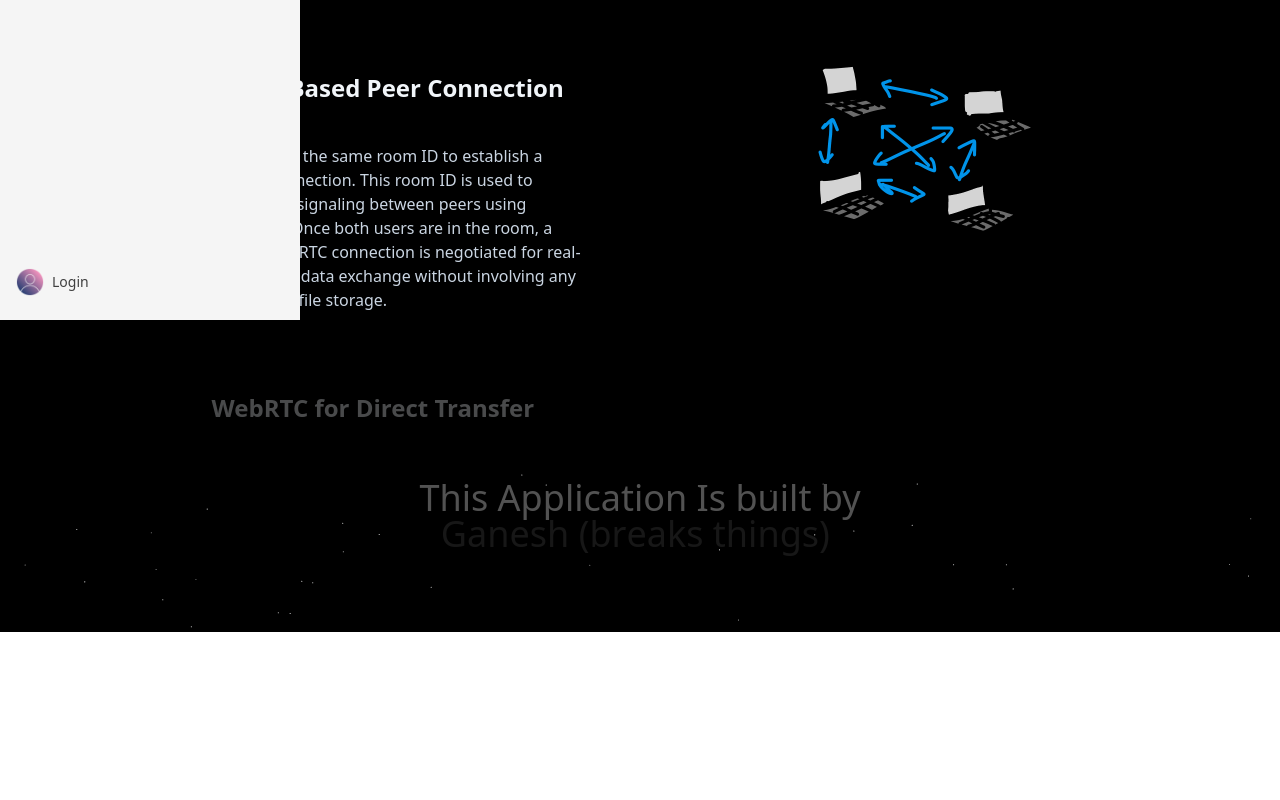
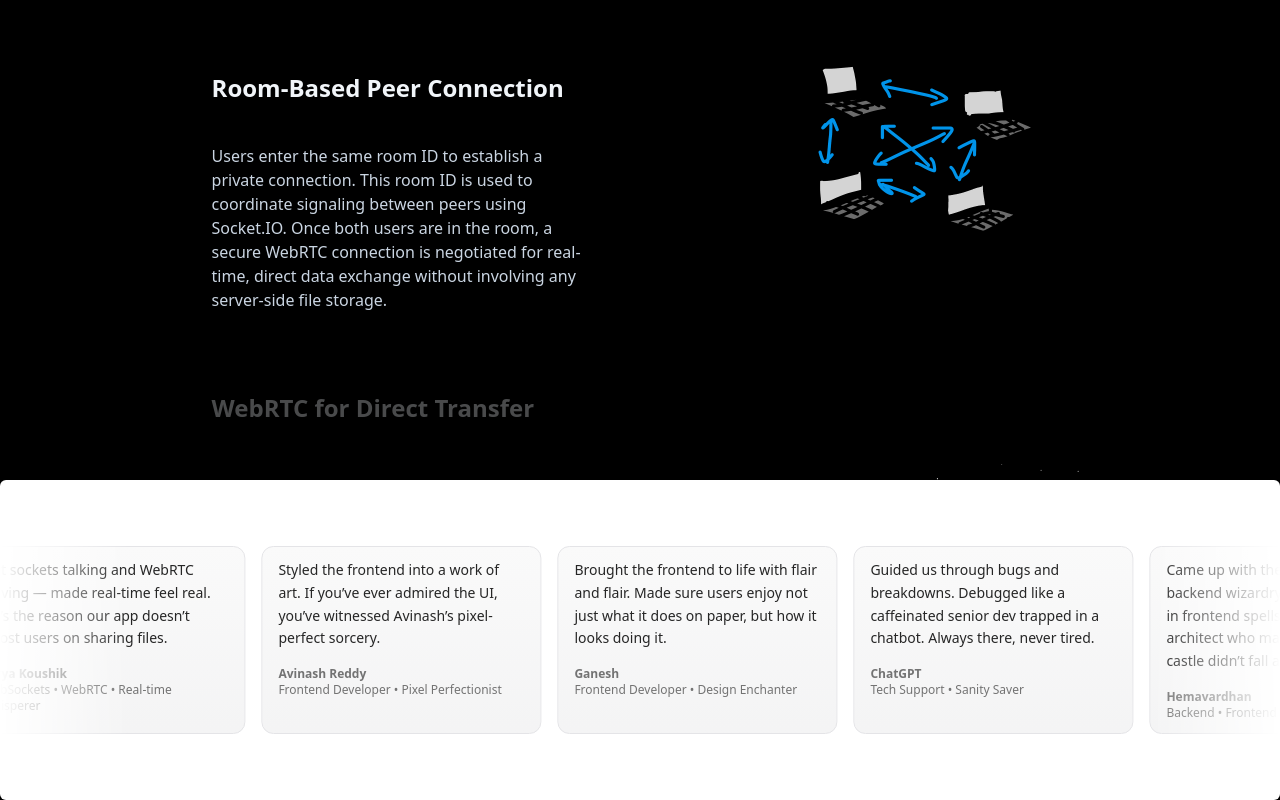
Before and after one commit to VardhanVelamakanni/P2P_file_sharing_system, a React (Vite) app in the folder client/frontend_p2p/: page / in a window 1280 px wide. Shown: the part 480-1280 px from the top of the page. Before the commit the page ends 1112 px from the top, so only its background shows below. Built offline with nearby package versions, Linux system fonts and the light colour scheme; no server answers.

Commit message:
commit changes

```diff
--- a/client/frontend_p2p/src/App.tsx
+++ b/client/frontend_p2p/src/App.tsx
@@ -2,17 +2,20 @@ import { SidebarDemo } from './components/ui/navbar/floating-compo';
 import { CoverDemo } from './components/ui/cover/cover-copm';
 import { BackgroundWrapper } from './components/ui/cover/BackgroundWrapper';
 import { StickyScrollRevealDemo } from './components/ui/component2/stickycomp';
-import { FlipWordsDemo } from './components/ui/footer/flipcomp';
+
+import { InfiniteMovingCardsDemo } from './components/ui/footer/flip-words';
 import FileShare from './components/FileShare';
 import { BrowserRouter as Router, Routes, Route } from 'react-router-dom';
 
 function HomePage() {
   return (
     <BackgroundWrapper>
-      <SidebarDemo />
+
       <CoverDemo />
       <StickyScrollRevealDemo />
-      <FlipWordsDemo/>
+
+      <InfiniteMovingCardsDemo/>
+
     </BackgroundWrapper>
   );[
 
--- a/client/frontend_p2p/src/components/ui/footer/flip-words.tsx
+++ b/client/frontend_p2p/src/components/ui/footer/flip-words.tsx
@@ -1,86 +1,52 @@
 "use client";
-import React, { useCallback, useEffect, useState } from "react";
-import { AnimatePresence, motion } from "motion/react";
-import { cn } from "../../../lib/utils";
 
-export const FlipWords = ({
-  words,
-  duration = 3000,
-  className,
-}: {
-  words: string[];
-  duration?: number;
-  className?: string;
-}) => {
-  const [currentWord, setCurrentWord] = useState(words[0]);
-  const [isAnimating, setIsAnimating] = useState<boolean>(false);
+import React from "react";
+import { InfiniteMovingCards } from "../footer/flipcomp";
 
-  const startAnimation = useCallback(() => {
-    const nextIndex = (words.indexOf(currentWord) + 1) % words.length;
-    setCurrentWord(words[nextIndex]);
-    setIsAnimating(true);
-  }, [currentWord, words]);
+export function InfiniteMovingCardsDemo() {
+  return (
+    <div className="h-[20rem] flex flex-col items-center justify-center relative overflow-hidden rounded-md antialiased bg-white dark:bg-black dark:bg-grid-white/[0.1]">
+      {/* Remove internal padding/gap above and below */}
+      <div className="w-full">
+        <InfiniteMovingCards
+          items={testimonials}
 
-  useEffect(() => {
-    if (!isAnimating) {
-      const timeout = setTimeout(startAnimation, duration);
-      return () => clearTimeout(timeout);
-    }
-  }, [isAnimating, duration, startAnimation]);
+          speed="slow"
+        />
+      </div>
+    </div>
+  );
+}
 
-  return (
-    <AnimatePresence
-      onExitComplete={() => {
-        setIsAnimating(false);
-      }}
-    >
-      <motion.div
-        initial={{ opacity: 0, y: 10 }}
-        animate={{ opacity: 1, y: 0 }}
-        transition={{ type: "spring", stiffness: 100, damping: 10 }}
-        exit={{
-          opacity: 0,
-          y: -40,
-          x: 40,
-          filter: "blur(8px)",
-          scale: 2,
-          position: "absolute",
-        }}
-        className={cn(
-          "z-10 inline-flex items-center text-left text-neutral-900 dark:text-neutral-100 leading-none m-0 p-0",
-          className
-        )}
-        key={currentWord}
-      >
-        {currentWord.split(" ").map((word, wordIndex) => (
-          <motion.span
-            key={word + wordIndex}
-            initial={{ opacity: 0, y: 10, filter: "blur(8px)" }}
-            animate={{ opacity: 1, y: 0, filter: "blur(0px)" }}
-            transition={{
-              delay: wordIndex * 0.3,
-              duration: 0.3,
-            }}
-            className="inline-block whitespace-nowrap"
-          >
-            {word.split("").map((letter, letterIndex) => (
-              <motion.span
-                key={word + letterIndex}
-                initial={{ opacity: 0, y: 10, filter: "blur(8px)" }}
-                animate={{ opacity: 1, y: 0, filter: "blur(0px)" }}
-                transition={{
-                  delay: wordIndex * 0.3 + letterIndex * 0.05,
-                  duration: 0.2,
-                }}
-                className="inline-block"
-              >
-                {letter}
-              </motion.span>
-            ))}
-            <span className="inline-block">&nbsp;</span>
-          </motion.span>
-        ))}
-      </motion.div>
-    </AnimatePresence>
-  );
-};
+const testimonials = [
+  {
+    quote:
+      "Came up with the big idea, led backend wizardry, and even dabbled in frontend spells. Basically the architect who made sure the whole castle didn’t fall apart.",
+    name: "Hemavardhan",
+    title: "Backend • Frontend • Idea Machine",
+  },
+  {
+    quote:
+      "Got sockets talking and WebRTC waving — made real-time feel real. He’s the reason our app doesn’t ghost users on sharing files.",
+    name: "Satya Koushik",
+    title: "WebSockets • WebRTC • Real-time Whisperer",
+  },
+  {
+    quote:
+      "Styled the frontend into a work of art. If you’ve ever admired the UI, you’ve witnessed Avinash’s pixel-perfect sorcery.",
+    name: "Avinash Reddy",
+    title: "Frontend Developer • Pixel Perfectionist",
+  },
+  {
+    quote:
+      "Brought the frontend to life with flair and flair. Made sure users enjoy not just what it does on paper, but how it looks doing it.",
+    name: "Ganesh",
+    title: "Frontend Developer • Design Enchanter",
+  },
+  {
+    quote:
+      "Guided us through bugs and breakdowns. Debugged like a caffeinated senior dev trapped in a chatbot. Always there, never tired.",
+    name: "ChatGPT",
+    title: "Tech Support • Sanity Saver",
+  },
+];
--- a/client/frontend_p2p/src/components/ui/footer/flipcomp.tsx
+++ b/client/frontend_p2p/src/components/ui/footer/flipcomp.tsx
@@ -1,20 +1,75 @@
-import React from "react";
-import { FlipWords } from "../footer/flip-words";
+"use client";
 
-export function FlipWordsDemo() {
-  const names = [
-    "Hemavardhan (writes code)",
-    "Ganesh (breaks things)",
-    "Avinash (fixes it later)",
-    "Koushik (still confused)",
-  ];
+import { cn } from "../../../lib/utils";
+import React, { useEffect, useRef } from "react";
+
+export const InfiniteMovingCards = ({
+  items,
+  speed = "normal",
+  pauseOnHover = false,
+  className,
+}: {
+  items: {
+    quote: string;
+    name: string;
+    title: string;
+  }[];
+  speed?: "fast" | "normal" | "slow";
+  pauseOnHover?: boolean;
+  className?: string;
+}) => {
+  const scrollerRef = useRef<HTMLUListElement>(null);
+
+  useEffect(() => {
+    if (!scrollerRef.current) return;
+
+    const scroller = scrollerRef.current;
+    const children = Array.from(scroller.children);
+    children.forEach((child) => {
+      const clone = child.cloneNode(true);
+      scroller.appendChild(clone);
+    });
+  }, []);
+
+  const getDuration = () => {
+    if (speed === "fast") return "20s";
+    if (speed === "slow") return "50s";
+    return "30s"; // normal
+  };
 
   return (
-    <div className="flex justify-center items-center px-4 py-0 my-0 leading-none h-auto mb-20">
-      <div className="text-4xl font-normal text-neutral-600 dark:text-neutral-400 text-center leading-none py-0 my-0">
-        This Application Is built by <br />
-        <FlipWords words={names} />
-      </div>
+    <div
+      className={cn(
+        "w-full overflow-hidden relative",
+        "[mask-image:linear-gradient(to_right,transparent,white_10%,white_90%,transparent)]",
+        className
+      )}
+      style={{ "--animation-duration": getDuration() } as React.CSSProperties}
+    >
+      <ul
+        ref={scrollerRef}
+        className={cn(
+          "flex w-max gap-4 animate-scroll",
+          pauseOnHover && "hover:[animation-play-state:paused]"
+        )}
+      >
+        {items.map((item, idx) => (
+          <li
+            key={`${item.name}-${idx}`}
+            className="w-[220px] lg:w-[280px] shrink-0 rounded-xl border border-zinc-200 bg-gradient-to-b from-zinc-50 to-zinc-100 px-4 py-3 dark:border-zinc-700 dark:from-zinc-800 dark:to-zinc-900"
+          >
+            <blockquote>
+              <span className="block text-sm text-neutral-800 dark:text-neutral-100 leading-relaxed">
+                {item.quote}
+              </span>
+              <footer className="mt-4 text-xs text-neutral-500 dark:text-neutral-400">
+                <div className="font-semibold">{item.name}</div>
+                <div>{item.title}</div>
+              </footer>
+            </blockquote>
+          </li>
+        ))}
+      </ul>
     </div>
   );
-}
+};
--- a/client/frontend_p2p/src/index.css
+++ b/client/frontend_p2p/src/index.css
@@ -9,3 +9,22 @@
   -ms-overflow-style: none;
   scrollbar-width: none;
 }
+:root {
+  --animation-duration: 20s;
+  --animation-direction: forwards;
+}
+.animate-scroll {
+  animation: scroll var(--animation-duration, 40s) linear infinite var(--animation-direction, forwards);
+}
+
+
+@layer utilities {
+  @keyframes scroll {
+    0% {
+      transform: translateX(0%);
+    }
+    100% {
+      transform: translateX(-50%);
+    }
+  }
+}
--- /dev/null
+++ b/client/frontend_p2p/tailwind.config.ts
@@ -0,0 +1,26 @@
+// tailwind.config.ts
+import type { Config } from "tailwindcss";
+
+const config: Config = {
+  content: ["./index.html", "./src/**/*.{js,ts,jsx,tsx}"],
+  theme: {
+    extend: {
+      keyframes: {
+        scroll: {
+          to: {
+            transform: 'translate(calc(-50% - 0.5rem))',
+          },
+        }
+
+      },
+      animation: {
+
+        scroll: "scroll var(--animation-duration, 40s) var(--animation-direction, forwards) linear infinite",
+
+      },
+    },
+  },
+  plugins: [],
+};
+
+export default config;
```
Also changed, not shown: client/frontend_p2p/tailwind.config.js (deleted).
